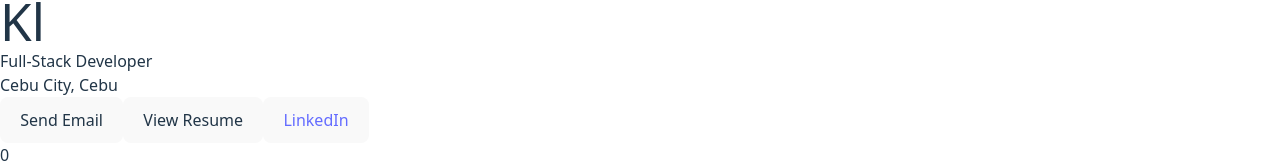
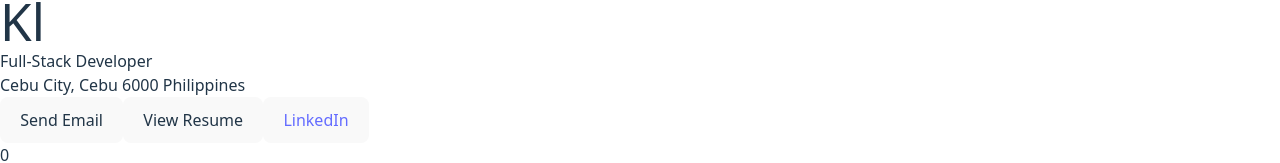
Before and after one commit to klint-droid/Portfolio, a React (Vite) app: page / in a window 1280 px wide. Shown: the part 381-544 px from the top of the page. Built offline with nearby package versions, Linux system fonts and the light colour scheme.

Commit message:
add additional address

```diff
--- a/src/components/Header.jsx
+++ b/src/components/Header.jsx
@@ -1,6 +1,7 @@
 import React, { useEffect, useState } from "react";
 
 const Header = () => {
+
 
   const text = "Klint Morales Ruales"
   const [displayedText, setDisplayedText] = useState("");
@@ -44,7 +45,7 @@ const Header = () => {
                 Full-Stack Developer
               </p>
               <p className="text-gray-400 text-sm">
-                Cebu City, Cebu
+                Cebu City, Cebu 6000 Philippines
               </p>
             </div>
         </div>
```
